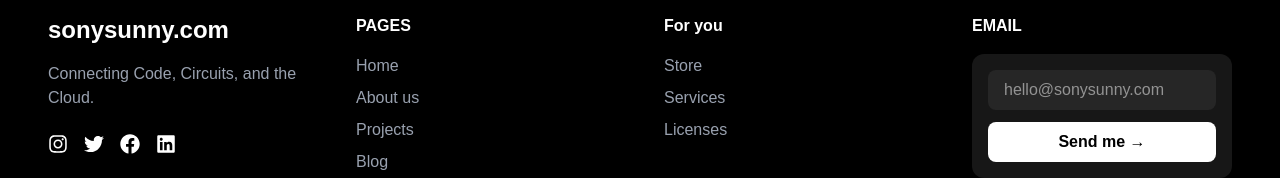
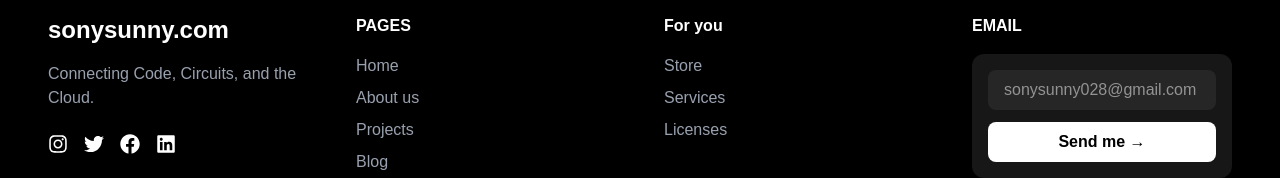
Before and after one commit to sonysunny0007/sonysunny.com_v2025, a Next.js app: page / in a window 1280 px wide. Shown: the part 5933-6111 px from the top of the page. Built offline with nearby package versions, Linux system fonts and the light colour scheme.

Commit message:
Fixed the email box in the footer section

```diff
--- a/src/components/Footer.tsx
+++ b/src/components/Footer.tsx
@@ -53,10 +53,11 @@ export default function Footer() {
         {/* Email Subscription */}
         <div>
           <h3 className="font-semibold mb-4">EMAIL</h3>
-          <form className="bg-neutral-900 p-4 rounded-xl space-y-3">
+          <form className="bg-neutral-900 p-4 rounded-xl space-y-3" action="mailto:sonysunny028@gmail.com" method="post" encType="text/plain">
             <input
               type="email"
-              placeholder="hello@sonysunny.com"
+              name="email"
+              placeholder="sonysunny028@gmail.com"
               className="w-full px-4 py-2 rounded-lg bg-neutral-800 text-white focus:outline-none"
             />
             <button
```
